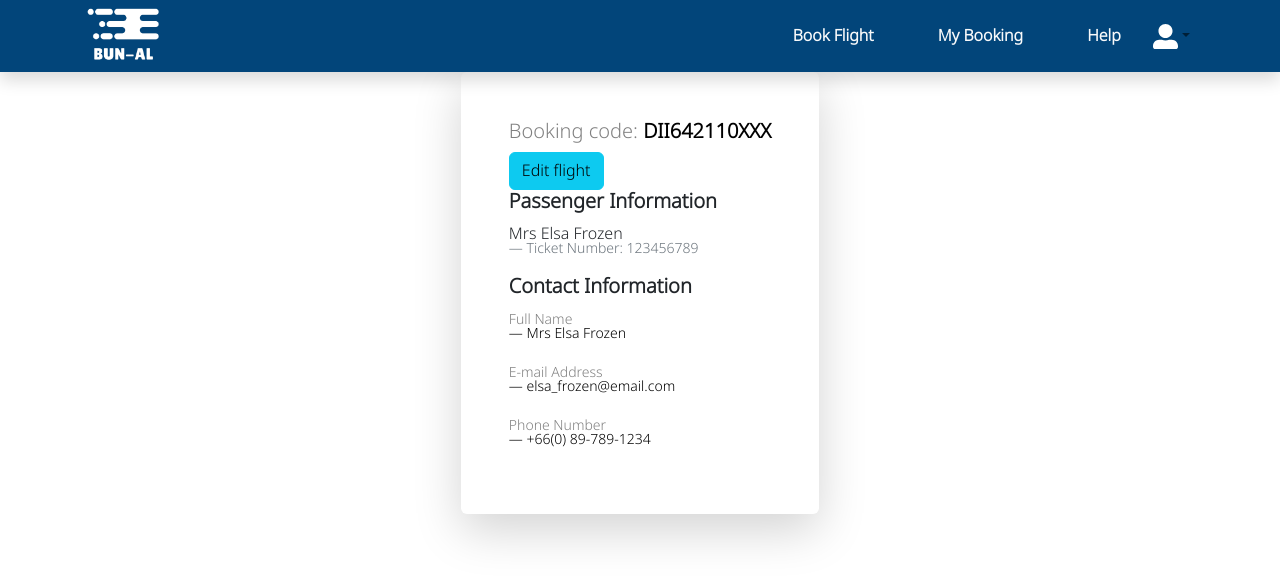
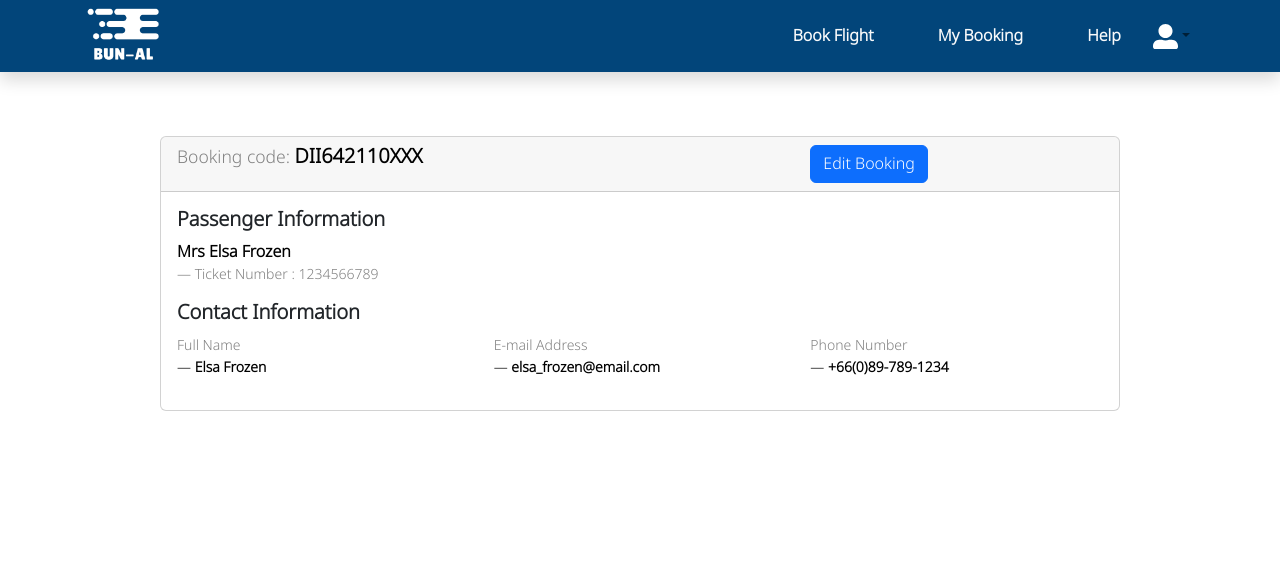
Before and after one commit to B-MNSN/dii-front-end-project, a React (Create React App) app: page / in a window 1280 px wide. Shown: the top 582 px of the page. Built offline with nearby package versions, Linux system fonts and the light colour scheme.

Commit message:
edit react-bootstrap

```diff
--- a/src/App.js
+++ b/src/App.js
@@ -8,6 +8,7 @@ import Container from './components/Container';
 // import Flight from './components/Flight';
 // import CardSelectFlight from './components/CardsSelectFlight';
 // import MyFlight from './components/MyFlight';
+// import MyFlightDetails from './components/MyFlightDetails'
 import MyBooking from './components/MyBooking';
 
 function App() {
--- a/src/components/EditButton.js
+++ /dev/null
@@ -1,10 +0,0 @@
-import React from "react";
-
-
-export default function EditFlight(){
-    return(
-        <>
-        <button type="button" class="btn btn-info">Edit flight</button>
-        </>
-    )
-}
--- /dev/null
+++ b/src/components/LogoTicket.jsx
@@ -0,0 +1,2 @@
+import React from "react";
+import logo from '../logo.png';
--- a/src/components/MyBooking.jsx
+++ b/src/components/MyBooking.jsx
@@ -1,29 +1,77 @@
 import React from "react";
-import EditButton from "./EditButton";
+import Card from "react-bootstrap/Card";
+import Button from "react-bootstrap/Button";
 
+const MyBooking = () => {
+  return (
+    <>
+      <Card style={{ width: "75%",marginTop: "5%" }}>
+        <Card.Header>
+          <div class="container-head">
+            <div class="row align-items-start">
+              <div class="col-md-4">
+                <h5 style={{ color: "gray" }}>
+                  <small>Booking code: </small>
+                  <strong style={{ color: "black" }}>DII642110XXX</strong>{" "}
+                </h5>
+              </div>
+              <div class="col-md-4 offset-md-4">
+                <Button variant="primary">Edit Booking</Button>{" "}
+              </div>
+            </div>
+          </div>
+        </Card.Header>
+        <Card.Body>
+          <Card.Title>
+            <strong>Passenger Information</strong>{" "}
+          </Card.Title>
+          <Card.Text>
+            <p class="mb-3" style={{ color: "black" }}>
+              <strong>Mrs Elsa Frozen</strong>{" "}
+            </p>
+            <footer class="blockquote-footer" style={{ color: "gray" }}>
+              Ticket Number : 1234566789
+            </footer>
+          </Card.Text>
+          <Card.Title>
+            <h5>
+              <strong>Contact Information</strong>
+            </h5>
+          </Card.Title>
+          <Card.Text>
+            <div class="container-footer">
+              <div class="row align-items-end">
+                <div class="col order-first">
+                  <p class="mb-3" style={{ color: "gray" }}>
+                    <small>Full Name</small>{" "}
+                  </p>
+                  <footer class="blockquote-footer" style={{ color: "black" }}>
+                    <strong>Elsa Frozen</strong>
+                  </footer>
+                </div>
+                <div class="col">
+                  <p class="mb-3" style={{ color: "gray" }}>
+                    <small>E-mail Address</small>{" "}
+                  </p>
+                  <footer class="blockquote-footer" style={{ color: "black" }}>
+                    <strong>elsa_frozen@email.com</strong>
+                  </footer>
+                </div>
+                <div class="col order-last">
+                  <p class="mb-3" style={{ color: "gray" }}>
+                    <small>Phone Number</small>
+                  </p>
+                  <footer class="blockquote-footer" style={{ color: "black" }}>
+                    <strong>+66(0)89-789-1234</strong>
+                  </footer>
+                </div>
+              </div>
+            </div>
+          </Card.Text>
+        </Card.Body>
+      </Card>
+    </>
+  );
+};
 
-export default function MyBooking() {
-    return(
-    <>
-    <div class="shadow-lg p-5 mb-20 bg-gray rounded">
-    <h5 style={{color: "gray"}}>Booking code: <strong style={{color: "black"}}>DII642110XXX</strong> </h5>
-    <EditButton />
-    <h5><strong>Passenger Information</strong></h5>
-    <blockquote class="blockquote1">
-        <p class="mb-2">Mrs Elsa Frozen</p>
-         <footer class="blockquote-footer">Ticket Number: 123456789</footer>
-    </blockquote>
-    <h5><strong>Contact Information</strong></h5>
-    <blockquote class="blockquote2">
-        <p class="mb-2" style={{color: "gray"}}><small>Full Name</small> </p>
-         <footer class="blockquote-footer" style={{color: "black"}}>Mrs Elsa Frozen</footer>
-         <p class="mb-2" style={{color: "gray"}}><small>E-mail Address</small> </p>
-         <footer class="blockquote-footer" style={{color: "black"}}>elsa_frozen@email.com</footer>
-         <p class="mb-2" style={{color: "gray"}}><small>Phone Number</small></p>
-         <footer class="blockquote-footer" style={{color: "black"}}>+66(0) 89-789-1234</footer>
-    </blockquote>
-
-    </div>
-    </>
-    )
-}
+export default MyBooking;
```
